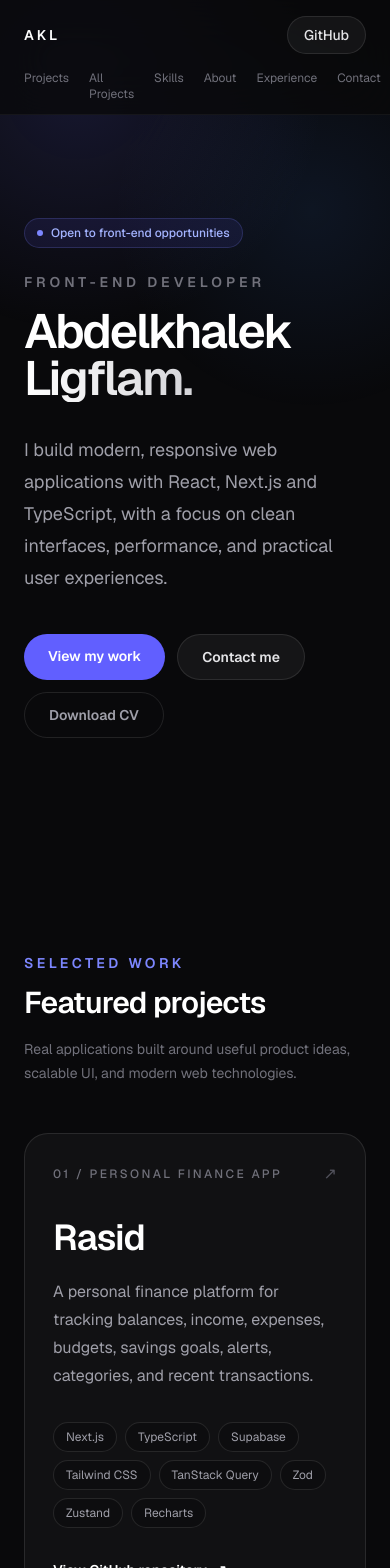
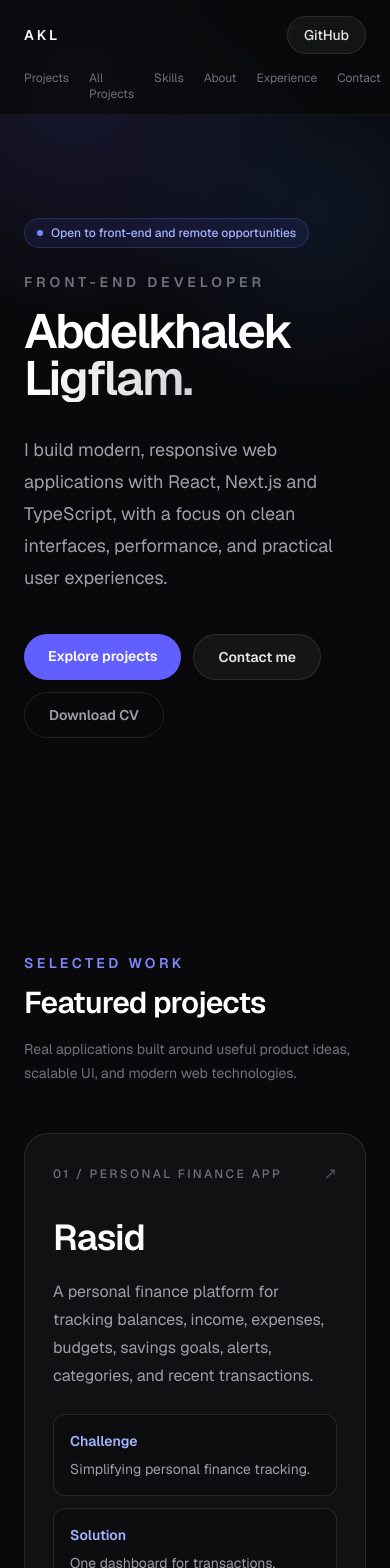
Before and after one commit to abdelkhalekligflam/portfolio, a Next.js app: page / in a window 390 px wide. Shown: the top 1568 px of the page. Built offline with nearby package versions, Linux system fonts and the light colour scheme.

Commit message:
Add project case studies and polish portfolio presentation

```diff
--- a/app/page.tsx
+++ b/app/page.tsx
@@ -10,6 +10,8 @@ const projects = [
     github: "https://github.com/abdelkhalekligflam/Rasid",
     image: "/rasid-dashboard.png.jpg",
     video: "/rasid-demo.mp4",
+    challenge: "Simplifying personal finance tracking.",
+    solution: "One dashboard for transactions, budgets and savings goals.",
   },
   {
     name: "Taskora",
@@ -20,6 +22,8 @@ const projects = [
     github: "https://github.com/abdelkhalekligflam/Taskora",
     image: null,
     video: "/taskora-demo-optimized.mp4",
+    challenge: "Organizing daily work and long-term goals.",
+    solution: "A responsive productivity interface with reusable components.",
   },
   {
     name: "Atelier",
@@ -30,6 +34,8 @@ const projects = [
     live: "https://atelier-delta-five.vercel.app/",
     image: null,
     video: null,
+    challenge: "Managing workshop stock, repairs and sales.",
+    solution: "A central management workspace with offline workflows.",
   }
 ];
 
@@ -117,7 +123,7 @@ export default function Home() {
         <div className="max-w-4xl">
           <div className="mb-6 inline-flex items-center gap-2 rounded-full border border-indigo-400/20 bg-indigo-500/10 px-3 py-1.5 text-xs font-medium text-indigo-300">
             <span className="h-1.5 w-1.5 rounded-full bg-indigo-400" />
-            Open to front-end opportunities
+            Open to front-end and remote opportunities
           </div>
           <p className="mb-4 text-sm font-semibold uppercase tracking-[0.28em] text-zinc-500">
             Front-End Developer
@@ -137,7 +143,7 @@ export default function Home() {
               href="#projects"
               className="rounded-full bg-indigo-500 px-6 py-3 text-sm font-semibold text-white transition hover:bg-indigo-400"
             >
-              View my work
+              Explore projects
             </a>
             <a
               href="mailto:akhaelk@gmail.com"
@@ -184,6 +190,7 @@ export default function Home() {
                     </div>
                     <h3 className="text-4xl font-semibold tracking-tight text-white md:text-5xl">{project.name}</h3>
                     <p className="mt-5 max-w-xl text-base leading-7 text-zinc-400">{project.description}</p>
+                    <div className="mt-6 grid gap-3 text-sm sm:grid-cols-2"><div className="rounded-xl border border-white/10 bg-black/20 p-4"><p className="font-semibold text-indigo-300">Challenge</p><p className="mt-2 text-zinc-400">{project.challenge}</p></div><div className="rounded-xl border border-white/10 bg-black/20 p-4"><p className="font-semibold text-indigo-300">Solution</p><p className="mt-2 text-zinc-400">{project.solution}</p></div></div>
                   </div>
                   <div>
                     <div className="mt-8 flex flex-wrap gap-2">
@@ -209,7 +216,7 @@ export default function Home() {
                   {project.video ? (
                     <div className="absolute inset-4 overflow-hidden rounded-2xl border border-white/10 bg-zinc-950 shadow-2xl sm:inset-5">
                       <video
-                        className="h-full w-full object-cover object-left-top motion-reduce:hidden"
+                        className="h-full w-full object-cover object-left-top "
                         autoPlay
                         muted
                         loop
@@ -289,8 +296,8 @@ export default function Home() {
           <h2 className="mt-3 text-3xl font-semibold tracking-tight text-white md:text-4xl">Tools I work with</h2>
           <div className="mt-8 flex flex-wrap gap-3">
             {skills.map((skill) => (
-              <span key={skill} className="rounded-2xl border border-white/10 bg-black/20 px-4 py-3 text-sm text-zinc-300">
-                {skill}
+              <span key={skill} className="inline-flex items-center gap-3 rounded-2xl border border-white/10 bg-black/20 px-4 py-3 text-sm text-zinc-300 transition hover:border-indigo-400/40">
+                <span aria-hidden="true" className="flex h-9 w-9 items-center justify-center rounded-lg bg-indigo-500/10 font-semibold text-indigo-300">{skill.slice(0,2).toUpperCase()}</span>{skill}
               </span>
             ))}
           </div>
@@ -319,7 +326,7 @@ export default function Home() {
           <p className="text-sm font-semibold uppercase tracking-[0.24em] text-indigo-400">Experience</p>
           <h2 className="mt-3 text-3xl font-semibold tracking-tight text-white md:text-5xl">Professional journey</h2>
         </div>
-        <div className="grid gap-5 md:grid-cols-2">
+        <div className="grid gap-5 border-l border-indigo-400/30 pl-5 md:grid-cols-2">
           <article className="rounded-3xl border border-white/10 bg-white/[0.03] p-7">
             <p className="text-xs uppercase tracking-[0.2em] text-zinc-600">03/2026 — 06/2026</p>
             <h3 className="mt-5 text-xl font-semibold text-white">Front-End Developer Intern</h3>
```
